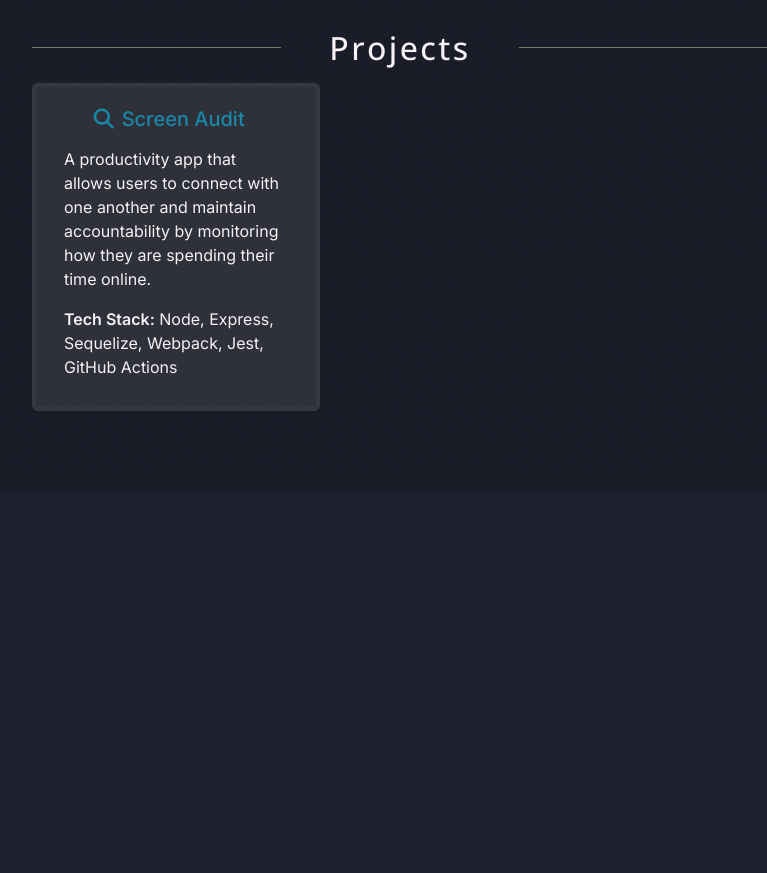
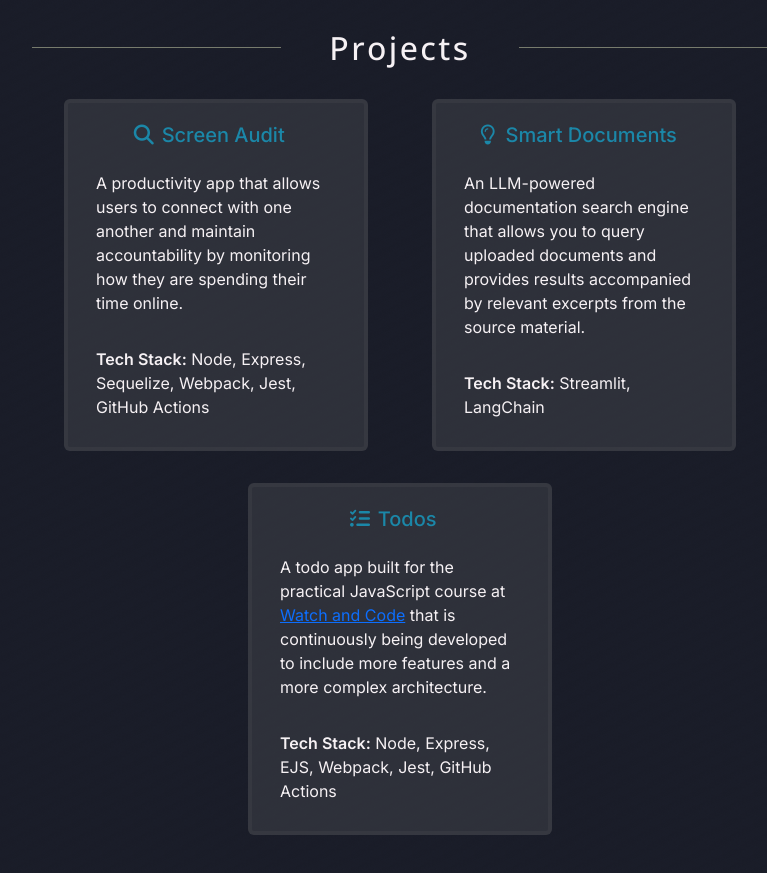
Before and after one commit to spencerjstewart/resume, a website: page index.html in a window 1280 px wide. Shown: the part 1238-2111 px from the top of the page, without its empty margins (240-1007 px from the left). Before the commit the page ends 1729 px from the top, so only its background shows below. Drawn offline with nearby package versions, Linux system fonts and the light colour scheme.

Commit message:
feat: add project cards for smart documents and todos and improve card styling

```diff
--- a/css/main.css
+++ b/css/main.css
@@ -217,11 +217,33 @@ a.navigation__link {
     padding-bottom: 5rem;
 }
 
+.projects-container {
+    display: flex;
+    flex-wrap: wrap;
+    justify-content: space-around;
+}
+
+.project-card-container {
+    display: flex;
+    flex-direction: column;
+    flex: 1;
+}
+
 .project-card {
-    width: 18rem;
+    width: 19rem;
+    height: 22rem;
     padding: 0.25rem 0.75rem 0.75rem;
     border: 0.25rem solid rgba(128, 128, 128, 0.1);
     background-color: rgba(128, 128, 128, 0.2);
+    transition: transform 0.2s ease-in, box-shadow 0.2s ease-in;
+    margin: 1rem;
+    display: flex;
+    flex-direction: column;
+}
+
+.project-card:hover {
+    transform: translateY(-0.2rem);
+    box-shadow: 0 4px 6px rgba(255, 255, 255, 0.1);
 }
 
 .project-card-header {
@@ -231,6 +253,10 @@ a.navigation__link {
     margin-bottom: 1rem;
 }
 
+.project-card-header__text {
+    font-size: 1.25rem;
+}
+
 .project-card-header__text > i {
     margin-right: 0;
 }
@@ -238,8 +264,23 @@ a.navigation__link {
 .project-card-header__text > a {
     text-decoration: none;
     color: inherit;
+    transition: color 0.2s ease-in, text-decoration 0.2s ease-in;
+}
+
+.project-card-header__text > a:hover {
+    color: var(--color-light-accent);
+    text-decoration: underline;
+
+}
+
+.project-card__description {
+    flex-grow: 1;
 }
 
 .project-card__description, .project-card__tech-stack {
     color: var(--color-light-shade);
 }
+
+.project-card__tech-stack-wrapper {
+    margin-top: auto;
+}
--- a/index.html
+++ b/index.html
@@ -205,7 +205,8 @@
         <header class="resume-section__header">
           <h2 class="resume-section__header-text">Projects</h2>
         </header>
-        <div class="project-card card">
+        <div class="projects-container">
+          <article class="project-card card">
             <div class="project-card-container card-body">
               <header class="project-card-header project-card__header">
                 <h5 class="project-card-header__text card-title">
@@ -223,6 +224,50 @@
                 Sequelize, Webpack, Jest, GitHub Actions
               </p>
             </div>
+          </article>
+          <article class="project-card card">
+            <div class="project-card-container card-body">
+              <header class="project-card-header project-card__header">
+                <h5 class="project-card-header__text card-title">
+                  <i class="fa-regular fa-lightbulb fa-fw icon"></i>
+                  <a href="#">Smart Documents</a>
+                </h5>
+              </header>
+              <p class="project-card__description card-text">
+                An LLM-powered documentation search engine that allows you to
+                query uploaded documents and provides results accompanied by
+                relevant excerpts from the source material.
+              </p>
+              <p class="project-card__tech-stack card-text">
+                <span class="fw-semibold">Tech Stack:</span> Streamlit,
+                LangChain
+              </p>
+            </div>
+          </article>
+          <article class="project-card card">
+            <div class="project-card-container card-body">
+              <header class="project-card-header project-card__header">
+                <h5 class="project-card-header__text card-title">
+                  <i class="fa-solid fa-list-check fa-fw icon"></i>
+                  <a href="#" target="_blank">Todos</a>
+                </h5>
+              </header>
+              <p class="project-card__description card-text">
+                A todo app built for the practical JavaScript course at
+                <a href="https://watchandcode.com" target="_blank"
+                  >Watch and Code</a
+                >
+                that is continuously being developed to include more features
+                and a more complex architecture.
+              </p>
+              <div class="project-card__tech-stack-wrapper">
+                <p class="project-card__tech-stack card-text">
+                  <span class="fw-semibold">Tech Stack:</span> Node, Express,
+                  EJS, Webpack, Jest, GitHub Actions
+                </p>
+              </div>
+            </div>
+          </article>
         </div>
       </section>
     </main>
```
Lines whose indentation alone changed are shown as unchanged.
